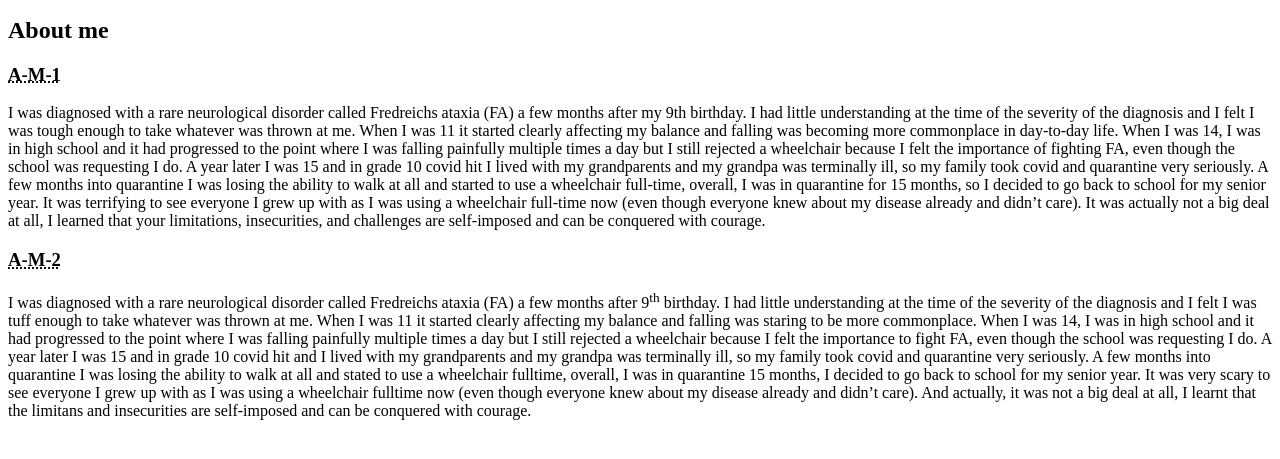
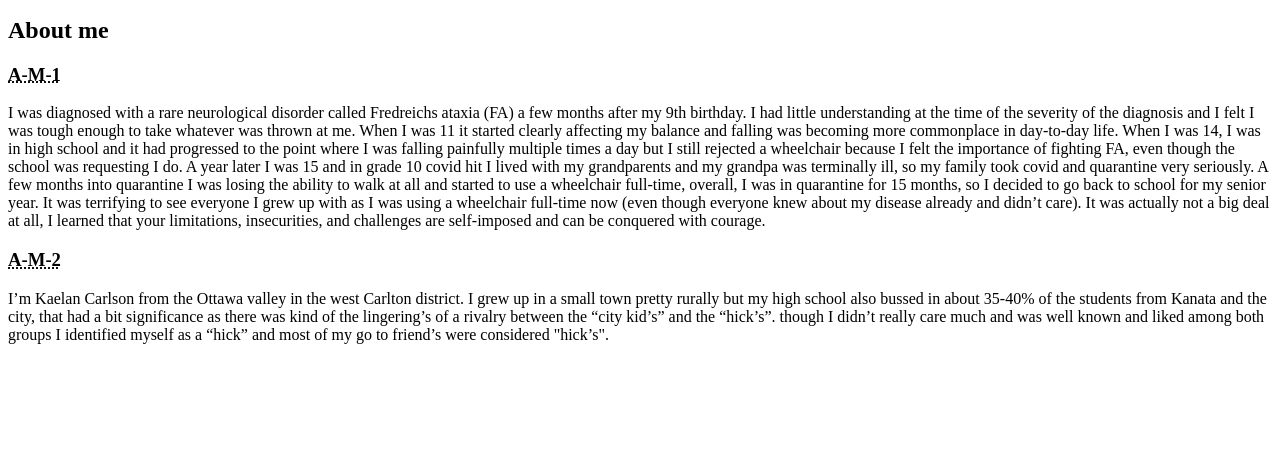
Before and after one commit to carl0175/carl0175.github.io, a plain HTML site: page html-assignment/index.html in a window 1280 px wide. Shown: the part 101-560 px from the top of the page. Drawn offline with Linux system fonts and the light colour scheme.

```diff
--- a/html-assignment/index.html
+++ b/html-assignment/index.html
@@ -18,6 +18,6 @@
     <h3>
       <abbr title=About-me-2>A-M-2</abbr>
     </h3>
-    <p>I was diagnosed with a rare neurological disorder called Fredreichs ataxia (FA) a few months after 9<sup>th</sup> birthday. I had little understanding at the time of the severity of the diagnosis and I felt I was tuff enough to take whatever was thrown at me. When I was 11 it started clearly affecting my balance and falling was staring to be more commonplace. When I was 14, I was in high school and it had progressed to the point where I was falling painfully multiple times a day but I still rejected a wheelchair because I felt the importance to fight FA, even though the school was requesting I do. A year later I was 15 and in grade 10 covid hit and I lived with my grandparents and my grandpa was terminally ill, so my family took covid and quarantine very seriously. A few months into quarantine I was losing the ability to walk at all and stated to use a wheelchair fulltime, overall, I was in quarantine 15 months, I decided to go back to school for my senior year. It was very scary to see everyone I grew up with as I was using a wheelchair fulltime now (even though everyone knew about my disease already and didn’t care). And actually, it was not a big deal at all, I learnt that the limitans and insecurities are self-imposed and can be conquered with courage. </p>
-  </body>
-</html>
+    <p>I’m Kaelan Carlson from the Ottawa valley in the west Carlton district. I grew up in a small town pretty rurally but my high school also bussed in about 35-40% of the students from Kanata and the city, that had a bit significance as there was kind of the lingering’s of a rivalry between the “city kid’s” and the “hick’s”. though I didn’t really care much and was well known and liked among both groups I identified myself as a “hick” and most of my go to friend’s were considered "hick’s".</p>
+    </body>
+    </html>
```
